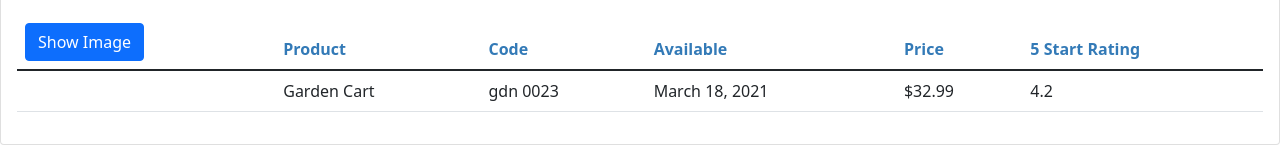
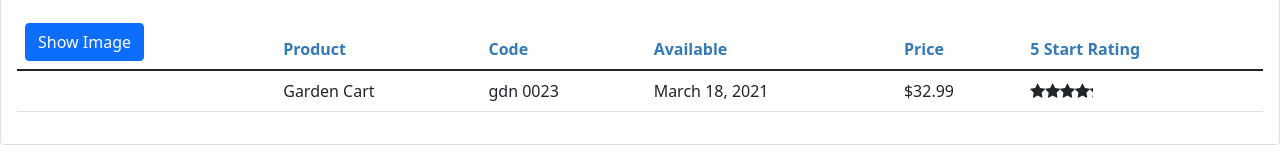
Before and after one commit to AFOL-Dave/AcmeProductManagement, an Angular app: page / in a window 1280 px wide. Shown: the part 181-342 px from the top of the page. Built offline with nearby package versions, Linux system fonts and the light colour scheme.

Commit message:
Nested Components

```diff
--- a/src/app/app.module.ts
+++ b/src/app/app.module.ts
@@ -5,12 +5,14 @@ import { FormsModule } from '@angular/forms';
 import { AppComponent } from './app.component';
 import { ProductListComponent } from './products/product-list.component';
 import { ConvertToSpacesPipe } from './shared/convert-to-spaces.pipe';
+import { StarComponent } from './shared/star.component';
 
 @NgModule({
   declarations: [
     AppComponent,
     ProductListComponent,
-    ConvertToSpacesPipe
+    ConvertToSpacesPipe,
+    StarComponent
   ],
   imports: [
     BrowserModule,
--- a/src/app/products/product-list.component.html
+++ b/src/app/products/product-list.component.html
@@ -45,7 +45,7 @@
                         <td>{{product.productCode | lowercase | convertToSpaces:'-'}}</td>
                         <td>{{product.releaseDate}}</td>
                         <td>{{product.price | currency:'USD':'symbol':'1.2-2'}}</td>
-                        <td>{{product.starRating}}</td>
+                        <td><pm-star [rating]='product.starRating' (notify)='onNotify($event)'></pm-star></td>
                     </tr>
                 </tbody>
             </table>
--- a/src/app/products/product-list.component.ts
+++ b/src/app/products/product-list.component.ts
@@ -61,4 +61,8 @@ export class ProductListComponent implements OnInit {
     ngOnInit(): void {
         this.listFilter = 'cart';
     }
+
+    onNotify(message: string): void {
+        this.pageTitle = 'Product List: ' + message;
+    }
 }
--- a/src/app/shared/star.component.html
+++ b/src/app/shared/star.component.html
@@ -1,6 +1,7 @@
 <div class="crop"
      [style.width.px]="cropWidth"
-     [title]="rating">
+     [title]="rating"
+     (click)='onClick()'>
   <div style="width: 75px">
     <span class="fa fa-star"></span>
     <span class="fa fa-star"></span>
--- /dev/null
+++ b/src/app/shared/star.component.ts
@@ -0,0 +1,20 @@
+import { Component, EventEmitter, Input, OnChanges, Output } from "@angular/core";
+
+@Component({
+    selector: 'pm-star',
+    templateUrl: './star.component.html',
+    styleUrls: ['./star.component.css']
+})
+export class StarComponent implements OnChanges{
+    @Input() rating: number = 4;
+    cropWidth: number = 75;
+    @Output() notify: EventEmitter<string> = new EventEmitter<string>();
+
+    ngOnChanges(): void {
+        this.cropWidth = this.rating * 75/5;
+    }
+
+    onClick(): void {
+        this.notify.emit(`The rating ${this.rating} was clicked`);
+    }
+}
```
